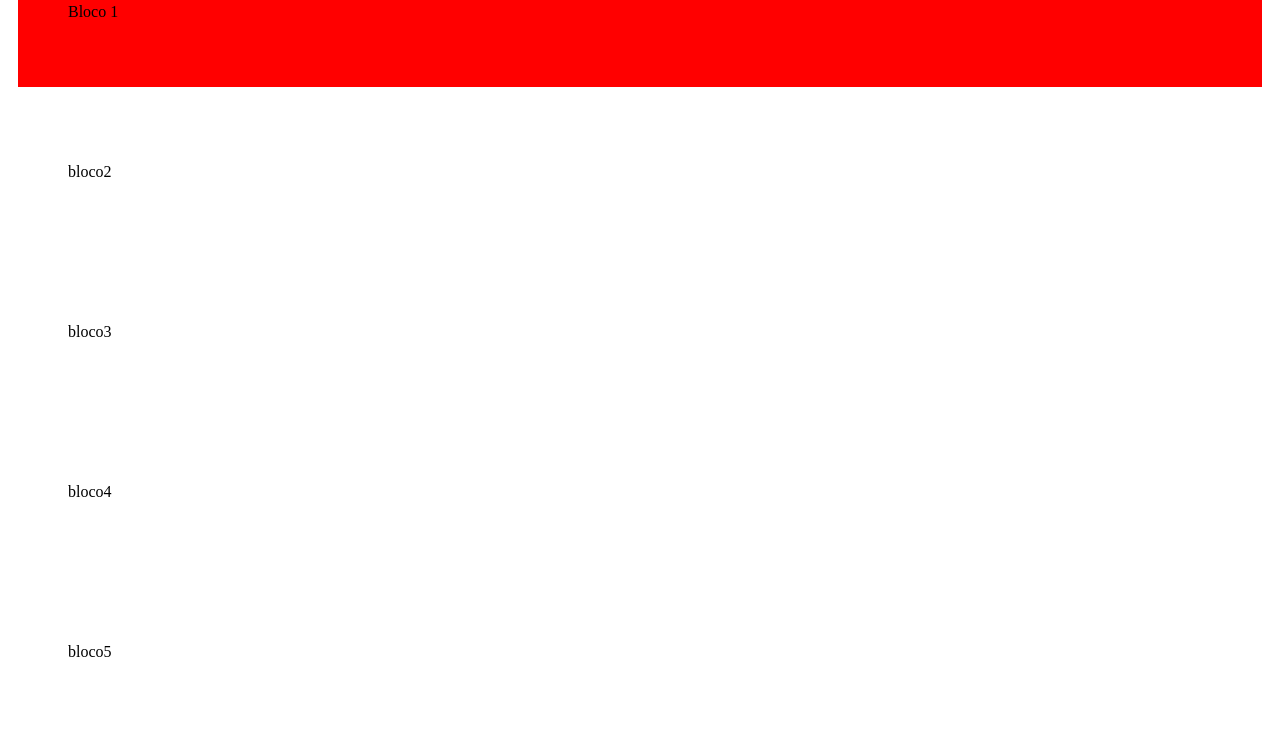
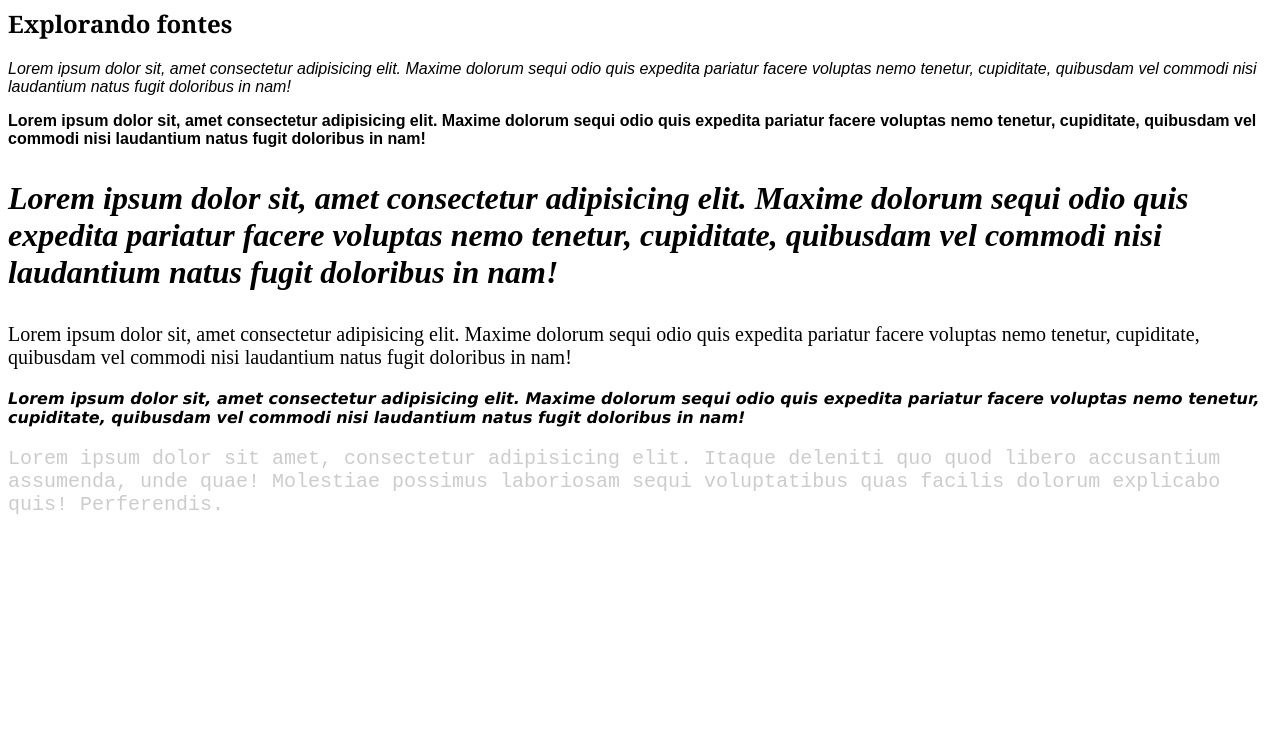
Before and after one commit to luciano-wp/bloco, a plain HTML site: page index.html in a window 1280 px wide. Shown: the part 73-807 px from the top of the page. Drawn offline with Linux system fonts and the light colour scheme.

Commit message:
Add files via upload

```diff
--- a/index.html
+++ b/index.html
@@ -1,50 +1,76 @@
-
 <!DOCTYPE html>
-<html lang="pt-BR">
+<html lang="pt-br">
 <head>
     <meta charset="UTF-8">
-    <meta name="viewport" content="width=device-width, initial-scale=1.0">
-    <link rel="stylesheet" href="style.css">
-    <title>bloco</title>
+    <title>Aula 4</title>
+    <style>
+        *{
+            font-family:Arial, sans-serif;
+        }
+        h1{
+            font-style: italic;
+            font-weight: 700;
+        }
+        h2{
+            font-family: Georgia, serif;
+            font-size: 24px
+        }
+        #um{
+            font-style: oblique;
+        }
+        #dois{
+            font-weight: bold;
+        }
+        #tres{
+            font-family: Brush Script MT;
+            font-style: italic;
+            font-weight: bolder;
+            font-size: 32px;
+        }
+        #quatro{
+            font-size: 20px;
+            font-family: Papyruss;
+        }
+        #cinco{
+            font: oblique bolder 16px Verdana, sans-serif;
+        }
+        div p{
+            font-family: Courier New, monospace;
+            font-size: 20px;
+            color: #ccc;
+        }
+    </style>
 </head>
-    <body>
-
-        <div id="bloco1">
-          <p >Bloco 1</p>
-        </div>
-        <div id="bloco2">
-            <p>bloco2</p>
-        </div>
-        <div id="bloco3">
-            <p>bloco3</p>
-        </div>
-        <div id="bloco4">
-            <p>bloco4</p>
-        </div>
-        <div id="bloco5">
-            <p>bloco5</p>
-        </div>
-        <div id="bloco6" class="borda">
-            <p>bloco6</p>
-        </div>
-        <div id="bloco7" class="borda">
-            <p>bloco7</p>
-        </div>
-        <div id="bloco8" class="borda">
-            <p>bloco8</p>
-        </div>
-        <div id="bloco9" class="borda">
-            <p>bloco9</p>
-        </div>
-        <div id="bloco10" class="borda">
-            <p>bloco10</p>
-        </div>
-        <div id="bloco11" class="borda">
-            <p>bloco11</p>
-        </div>
-        <div id="bloco12" class="borda">
-            <p>bloco12</p>
-        </div>
-
-    </body>
+<body>
+    <h1>Propriedades de fonte</h1>
+    <h2>Explorando fontes</h2>
+    <p id="um">Lorem ipsum dolor sit, amet consectetur adipisicing elit.
+        Maxime dolorum sequi odio quis expedita pariatur facere voluptas nemo tenetur,
+        cupiditate, quibusdam vel commodi nisi laudantium natus fugit doloribus in nam!
+    </p>
+    <p id="dois">Lorem ipsum dolor sit, amet consectetur adipisicing elit.
+        Maxime dolorum sequi odio quis expedita pariatur facere voluptas nemo tenetur,
+        cupiditate, quibusdam vel commodi nisi laudantium natus fugit doloribus in nam!
+    </p>
+    <p id="tres">Lorem ipsum dolor sit, amet consectetur adipisicing elit.
+        Maxime dolorum sequi odio quis expedita pariatur facere voluptas nemo tenetur,
+        cupiditate, quibusdam vel commodi nisi laudantium natus fugit doloribus in nam!
+    </p>
+    <p id="quatro">Lorem ipsum dolor sit, amet consectetur adipisicing elit.
+        Maxime dolorum sequi odio quis expedita pariatur facere voluptas nemo tenetur,
+        cupiditate, quibusdam vel commodi nisi laudantium natus fugit doloribus in nam!
+    </p>
+    <p id="cinco">Lorem ipsum dolor sit, amet consectetur adipisicing elit.
+        Maxime dolorum sequi odio quis expedita pariatur facere voluptas nemo tenetur,
+        cupiditate, quibusdam vel commodi nisi laudantium natus fugit doloribus in nam!
+    </p>
+    <div>
+        <p>
+            Lorem ipsum dolor sit amet, consectetur adipisicing elit.
+            Itaque deleniti quo quod libero accusantium assumenda,
+            unde quae! Molestiae possimus laboriosam sequi voluptatibus
+             quas facilis dolorum explicabo quis! Perferendis.
+        </p>
+    </div>
+</body>
 </html>
```
